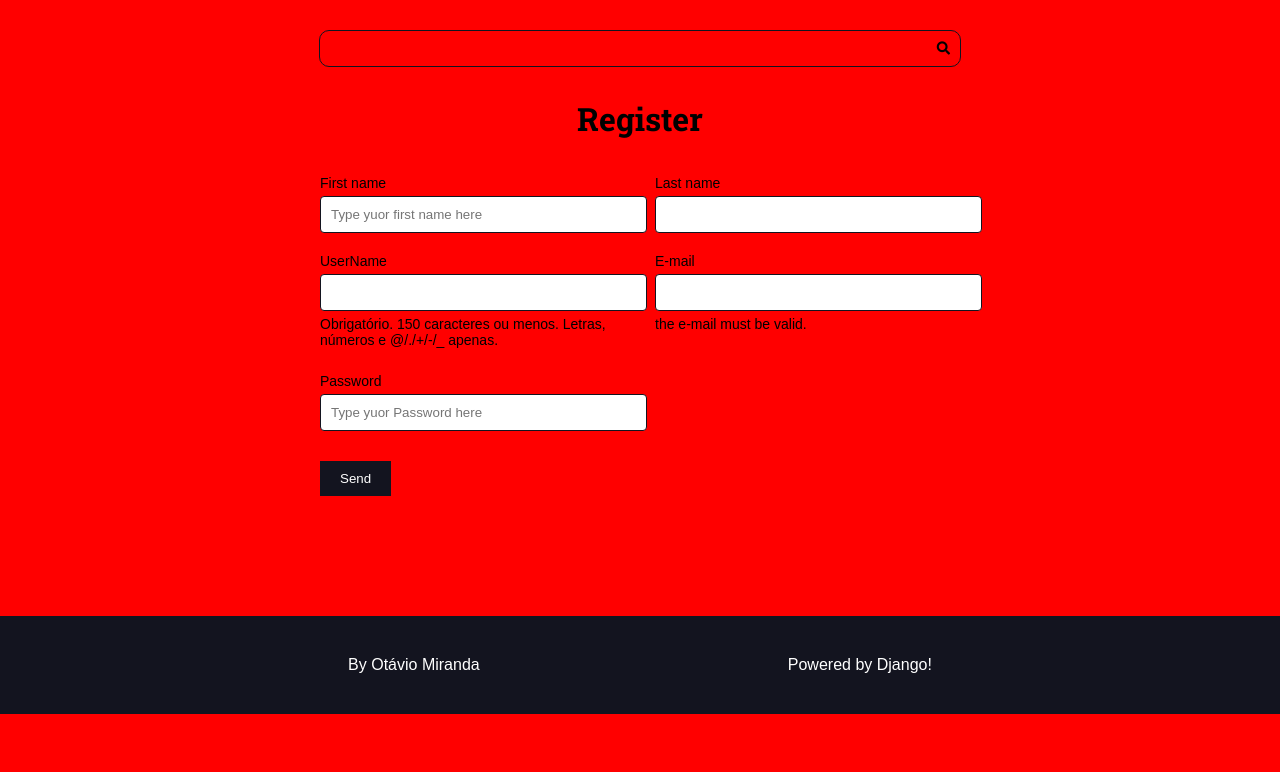
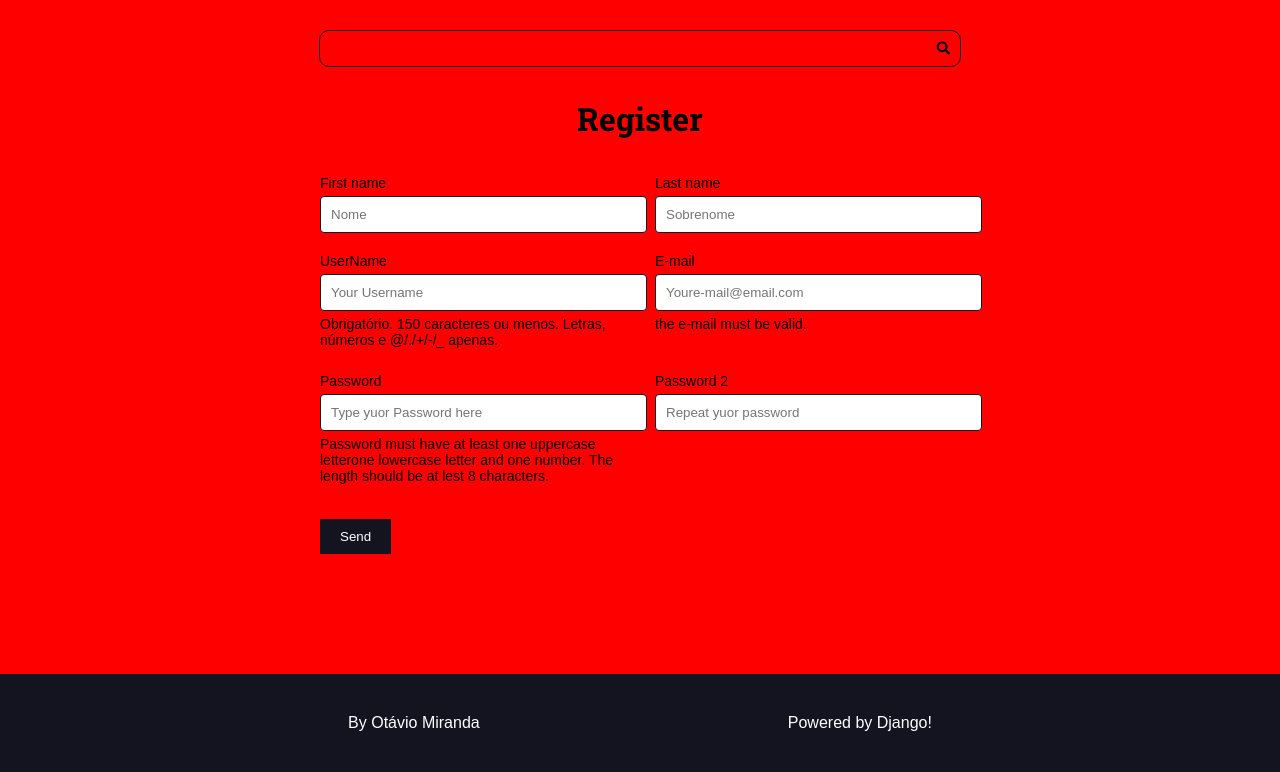
Before and after one commit to okanharenan/my-project-recipes, a Django app: page /author/register/ in a window 1280 px wide. Shown: the part 113-885 px from the top of the page. Before the commit the page ends 827 px from the top, so only its background shows below. Run offline with Django 4.2, Linux system fonts and the light colour scheme; some libraries are stand-ins or nearby versions.

Commit message:
sobrescrevendo  campos do forms que necessita ajuste e criando validação personalizadas

```diff
--- a/authors/forms.py
+++ b/authors/forms.py
@@ -1,8 +1,54 @@
 from django import forms
+from django.core.exceptions import ValidationError
 from django.contrib.auth.models import User
 
+def add_attr(field, attr_name, attr_new_val):
+    existing_attr = field.widget.attrs.get('attr_name', '')
+    field.widget.attrs[attr_name] = f'{existing_attr} {attr_new_val}'.strip()
+
+def add_placeholder(field, placeholder_val):
+    add_attr(field, 'placeholder', placeholder_val)
 
 class RegisterForm(forms.ModelForm):
+
+    def __init__(self, *args, **kwargs):
+        super().__init__(*args, **kwargs)
+        add_placeholder(self.fields['username'], 'Your Username')
+        add_placeholder(self.fields['email'], 'Youre-mail@email.com')
+        add_placeholder(self.fields['first_name'], 'Nome')
+        add_placeholder(self.fields['last_name'], 'Sobrenome')
+        add_attr(self.fields['username'], 'css', 'a-css-class')
+
+
+    password = forms. CharField(
+
+        widget= forms.PasswordInput(attrs={
+            'placeholder': 'Type yuor Password here',
+            'class' : 'input text-input'
+        }),
+        error_messages={
+            'requerid': 'Password must not be empty'
+        },
+
+        help_text=(
+            'Password must have at least one uppercase letter'
+
+            'one lowercase letter  and one number. The length should be '
+
+            'at lest 8 characters.'
+    )
+
+    )
+
+    password2 = forms.CharField(
+
+        widget= forms.PasswordInput(attrs={
+            'placeholder': 'Repeat yuor password'
+        }),
+        label= 'Password 2'
+    )
+
+
 
     class Meta:
         model = User
@@ -26,13 +72,21 @@ class RegisterForm(forms.ModelForm):
             }
         }
 
-        widgets = {
-            'first_name' : forms.TextInput(attrs={
-                'placeholder' : 'Type yuor first name here',
-                'class' : 'input text-input'
-            }),
 
-            'password' : forms.PasswordInput(attrs={
-                'placeholder' : 'Type yuor Password here'
+    def clean(self):
+        cleaned_data = super().clean()
+
+        password = cleaned_data.get('password')
+        password2 = cleaned_data.get('password2')
+
+        if password != password2:
+            password_confirmation_error = ValidationError(
+                'Password and password2 must be equal',
+                code='invalid'
+            )
+            raise ValidationError({
+                'password': password_confirmation_error,
+                'password2': [
+                    password_confirmation_error,
+                ],
             })
-        }
--- a/authors/templates/authors/pages/register_view.html
+++ b/authors/templates/authors/pages/register_view.html
@@ -22,6 +22,15 @@
                 </div>
                 {%endfor%}
             </div>
+            {% if form.errors %}
+                <div class="form-content form-content-grid">
+                    <div class="form-group">
+                    <div class="message message-error">
+                        There are errors in the form, please fix them and send again.
+                    </div>
+                    </div>
+                </div>
+            {% endif %}
             <div class="form-content form-content-grid">
                 <div class="form-group">
                     <button type="submit">Send</button>
--- a/authors/views.py
+++ b/authors/views.py
@@ -13,9 +13,10 @@ def register_view(request):
     return render(request, 'authors/pages/register_view.html', context)
 
 def register_create(request):
-    if  not request.Post:
+    if  not request.POST:
         raise Http404()
+
     POST = request.POST
     request.session['register_form_data'] = POST
     form = RegisterForm(POST)
-    redirect('authors:register')
+    return redirect('authors:register')
```
